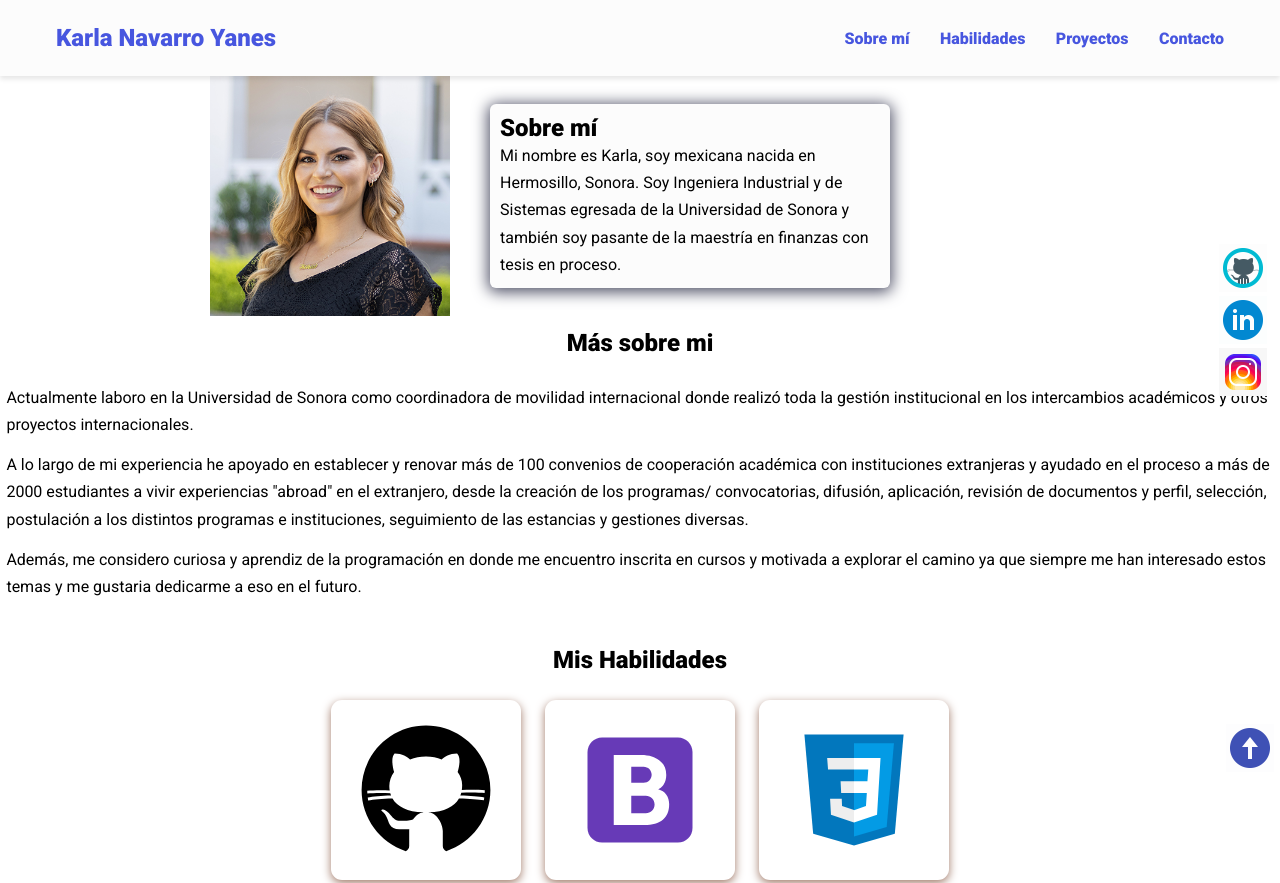
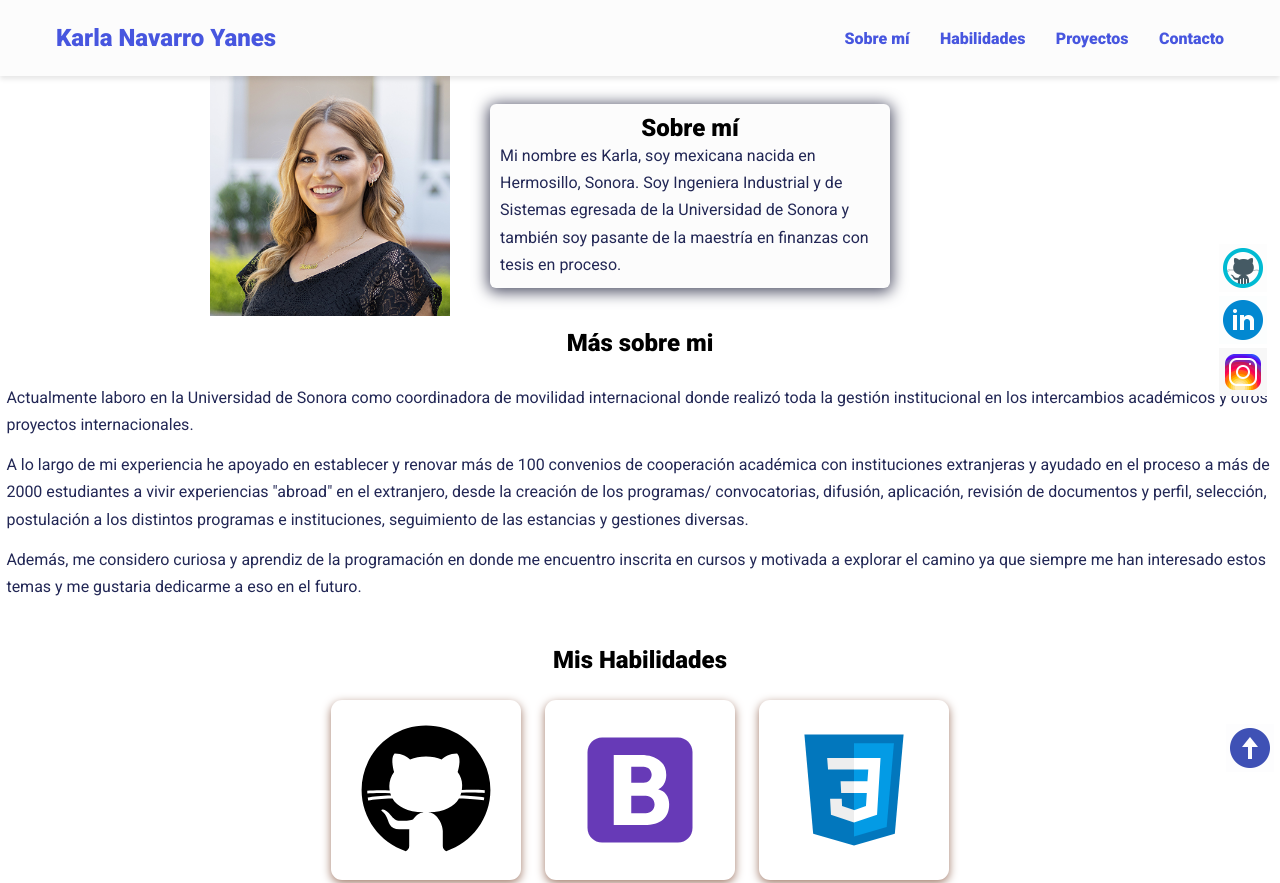
Before and after one commit to karlanavarroy/karlanavarroy.github.io, a plain HTML site: page index.html in a window 1280 px wide. Shown: the top 883 px of the page. Drawn offline with nearby package versions, Linux system fonts and the light colour scheme.

Commit message:
Add files via upload

```diff
--- a/assets/css/styles.css
+++ b/assets/css/styles.css
@@ -126,7 +126,13 @@ nav ul li {
     border-radius: 6px;
     background-color: var(--bg-color);
 }
-
+.bio-title{
+    text-align: center;
+}
+p{
+   text-justify: distribute-all-lines;
+   color:#222755
+}
 .bio h1{
     margin-bottom: var(--bottom-margin);
 }
```
